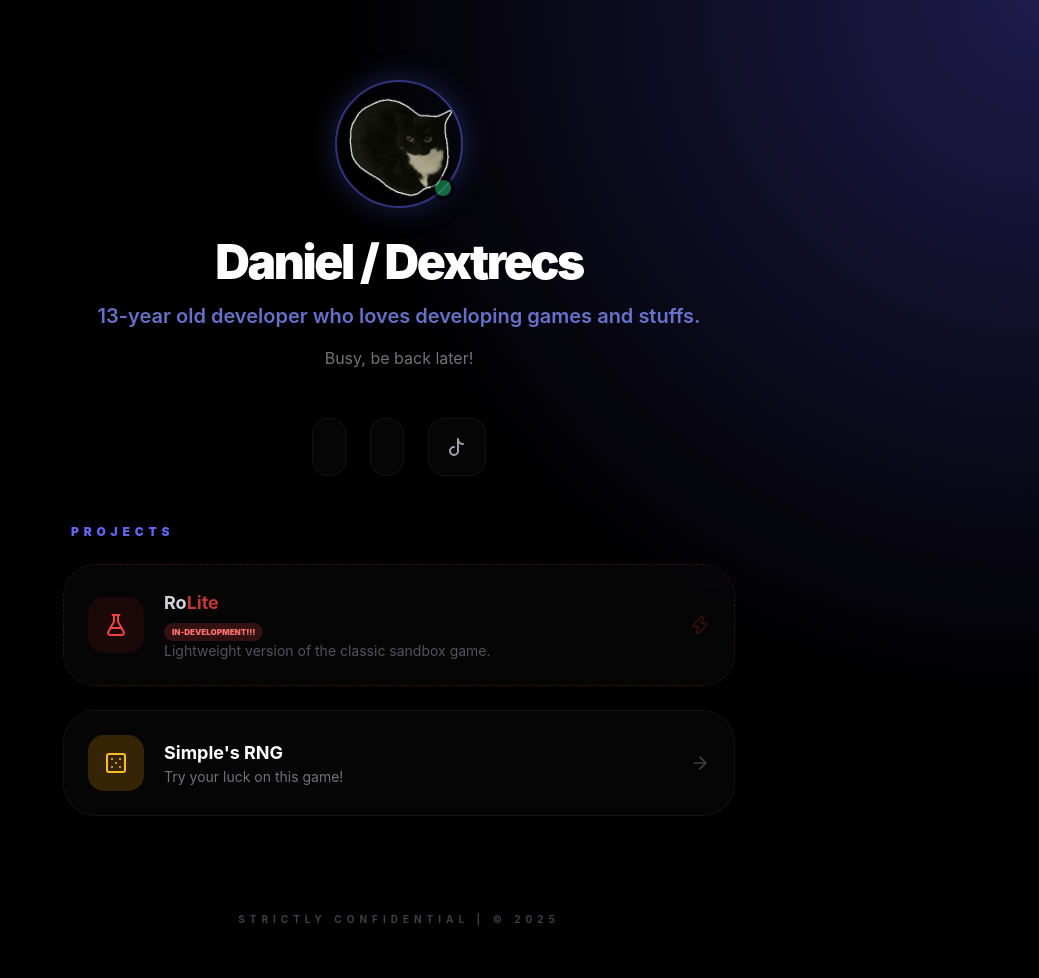
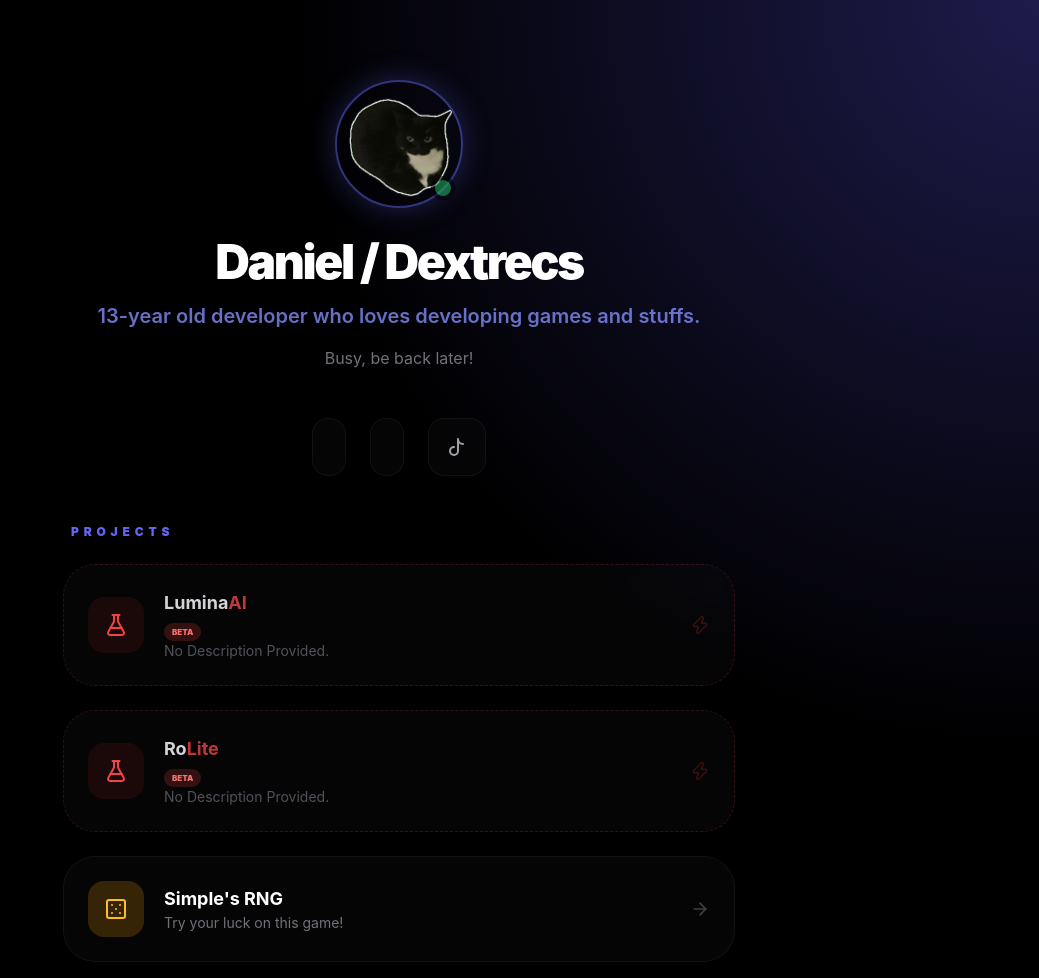
Before and after one commit to Dextrecs/Dextrecs, a plain HTML site: page index.html in a window 1280 px wide. Shown: the top 978 px of the page, without its empty margins (241-1280 px from the left). Drawn offline with nearby package versions, Linux system fonts and the light colour scheme; a script that the page names is missing; some icons are missing.

Commit message:
Add Lumina AI project link and update RoLite status

```diff
--- a/index.html
+++ b/index.html
@@ -69,14 +69,26 @@
         <section class="space-y-6">
             <h2 class="text-xs font-black text-indigo-500 uppercase tracking-[0.4em] px-2">Projects</h2>
 
+            <a href="https://dextrecs.github.io/Lumina-AI/" class="block glass p-6 rounded-[2rem] flex items-center gap-5 group border-dashed border-red-500/20 hover:border-red-500/40">
+                <div class="w-14 h-14 bg-red-600/10 text-red-500 rounded-2xl flex items-center justify-center group-hover:scale-110 transition-transform">
+                    <i data-lucide="flask-conical"></i>
+                </div>
+                <div class="flex-1">
+                    <h3 class="font-bold text-lg text-zinc-300">Lumina<span class="text-red-500/80">AI</span></h3>
+                    <span class="text-[8px] bg-red-500/20 text-red-400 px-2 py-1 rounded-full uppercase font-black">Beta</span>
+                    <p class="text-zinc-600 text-sm">No Description Provided.</p>
+                </div>
+                <i data-lucide="zap" class="text-red-900/40 group-hover:text-red-500 w-5 h-5 transition-colors"></i>
+            </a>
+
             <a href="https://dextrecs.github.io/RoLite/" class="block glass p-6 rounded-[2rem] flex items-center gap-5 group border-dashed border-red-500/20 hover:border-red-500/40">
                 <div class="w-14 h-14 bg-red-600/10 text-red-500 rounded-2xl flex items-center justify-center group-hover:scale-110 transition-transform">
                     <i data-lucide="flask-conical"></i>
                 </div>
                 <div class="flex-1">
                     <h3 class="font-bold text-lg text-zinc-300">Ro<span class="text-red-500/80">Lite</span></h3>
-                    <span class="text-[8px] bg-red-500/20 text-red-400 px-2 py-1 rounded-full uppercase font-black">IN-DEVELOPMENT!!!</span>
-                    <p class="text-zinc-600 text-sm">Lightweight version of the classic sandbox game.</p>
+                    <span class="text-[8px] bg-red-500/20 text-red-400 px-2 py-1 rounded-full uppercase font-black">Beta</span>
+                    <p class="text-zinc-600 text-sm">No Description Provided.</p>
                 </div>
                 <i data-lucide="zap" class="text-red-900/40 group-hover:text-red-500 w-5 h-5 transition-colors"></i>
             </a>
```
